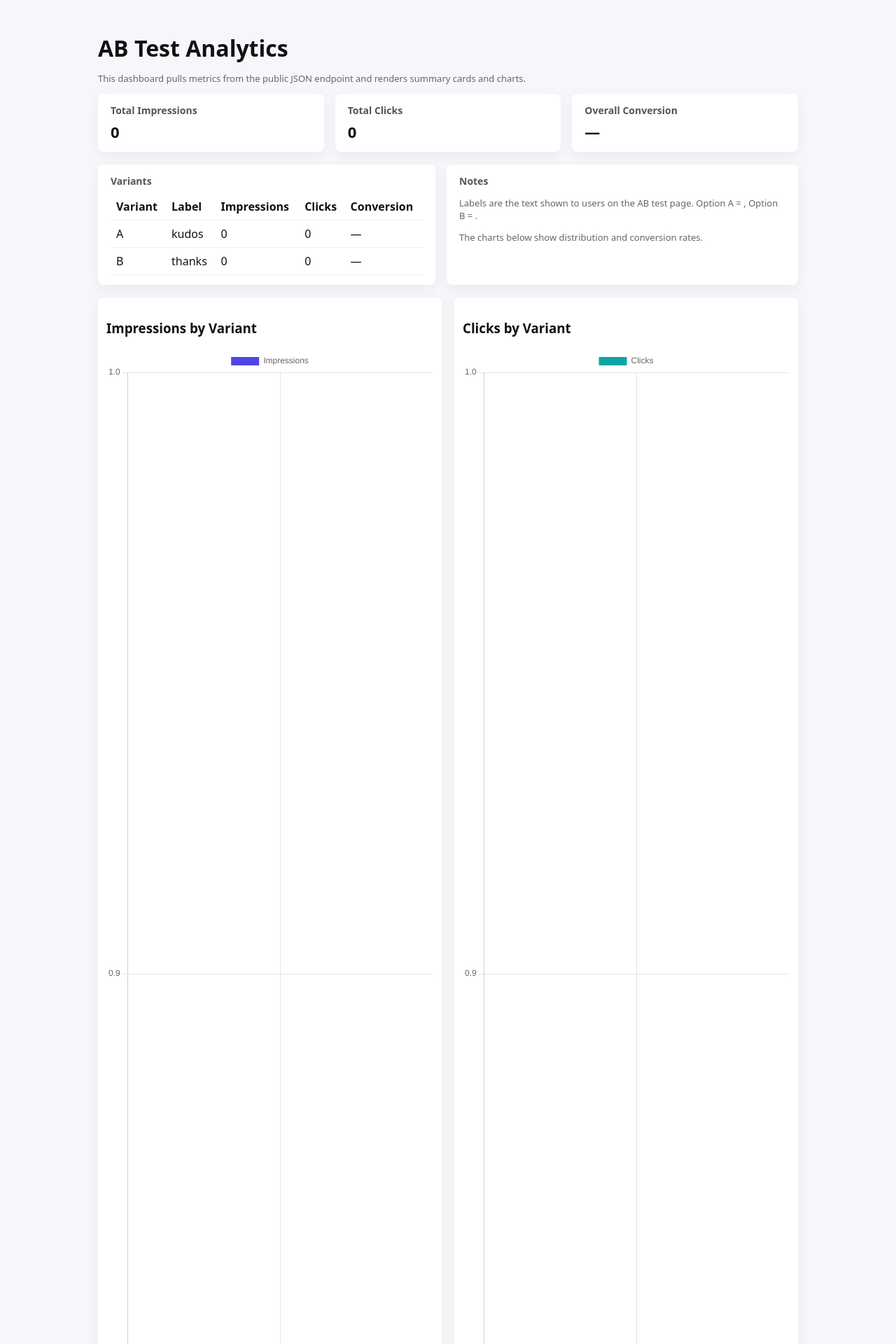
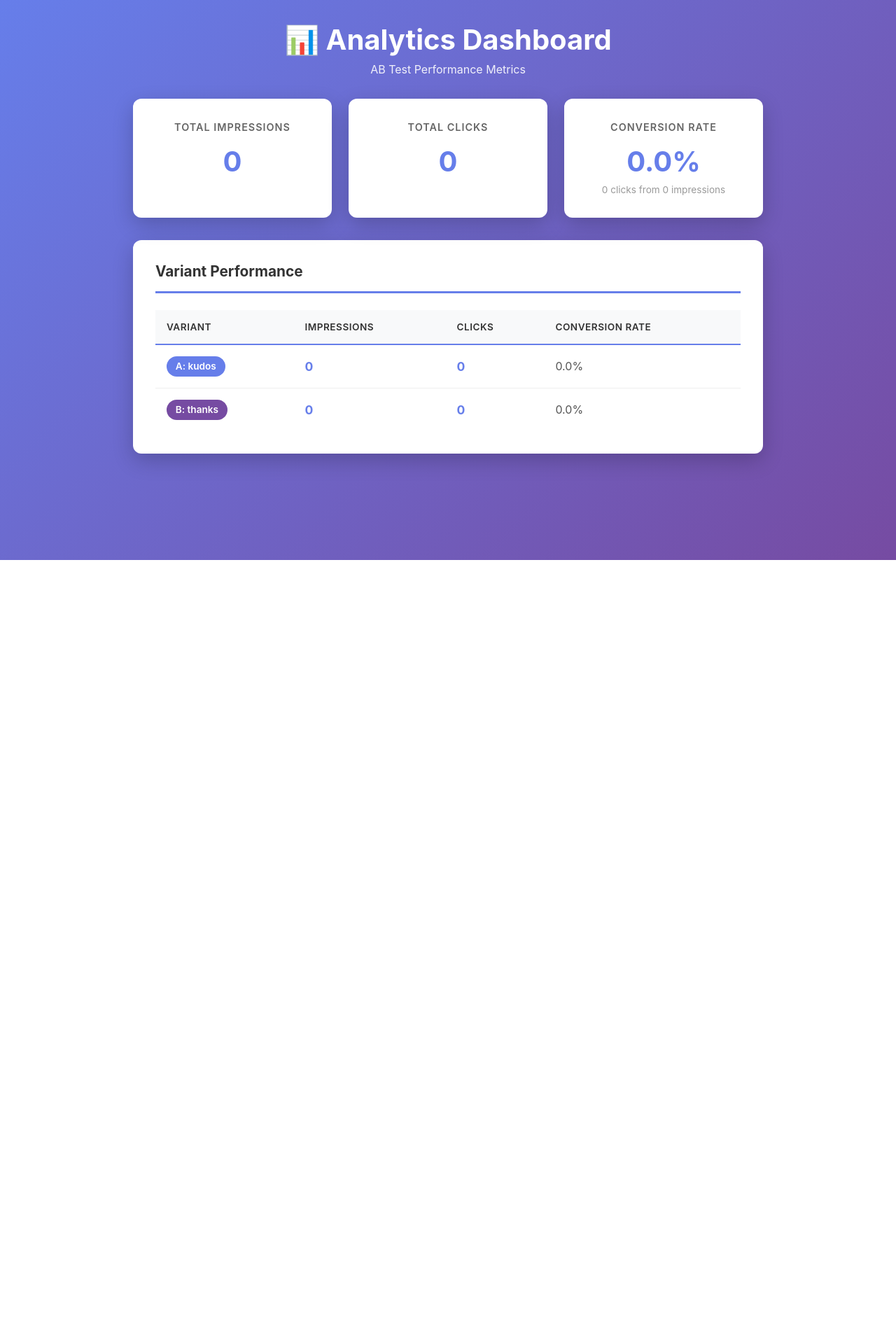
Before and after one commit to luciavinapatino/rough-frost, a Django app: template django-project/recipes/templates/analytics.html in a window 1280 px wide. Shown: the top 1920 px of the page at 70% size. After the commit the page ends 800 px from the top, so only its background shows below. Run offline with Django 4.2, Linux system fonts and the light colour scheme; the template is opened without the code that fills it, so the values that code supplies are empty.

Commit message:
lets just go with this

```diff
--- a/django-project/recipes/templates/analytics.html
+++ b/django-project/recipes/templates/analytics.html
@@ -4,85 +4,320 @@
   <meta charset="utf-8" />
   <meta name="viewport" content="width=device-width, initial-scale=1" />
   <title>Analytics Dashboard</title>
-  <link rel="preconnect" href="https://cdn.jsdelivr.net" crossorigin>
   <style>
-    body { font-family: system-ui, -apple-system, "Segoe UI", Roboto, "Helvetica Neue", Arial; padding: 18px; background:#f7f7fb; color:#111; }
-    .container { max-width: 1000px; margin: 0 auto; }
-    h1 { margin-bottom: 6px; }
-    .row { display:flex; gap:16px; flex-wrap:wrap; margin-bottom:18px; }
-    .card { background:white; border-radius:8px; padding:14px 18px; box-shadow: 0 6px 18px rgba(20,20,50,0.06); flex:1 1 200px; }
-    .card h3 { margin:0 0 6px 0; font-size:14px; color:#555; }
-    .card .value { font-size:22px; font-weight:600; }
-    .variant-list { margin-top:8px; }
-    table { width:100%; border-collapse:collapse; }
-    th, td { text-align:left; padding:8px; border-bottom:1px solid #eee; }
-    .small { font-size:13px; color:#666; }
-    .charts { display:flex; gap:18px; flex-wrap:wrap; }
-    .chart-card { background:white; padding:12px; border-radius:8px; box-shadow: 0 6px 18px rgba(20,20,50,0.06); flex:1 1 420px; }
+    * {
+      margin: 0;
+      padding: 0;
+      box-sizing: border-box;
+    }
+
+    body {
+      font-family: -apple-system, BlinkMacSystemFont, "Segoe UI", Roboto, "Helvetica Neue", Arial, sans-serif;
+      background: linear-gradient(135deg, #667eea 0%, #764ba2 100%);
+      min-height: 100vh;
+      padding: 2rem 1rem;
+    }
+
+    .container {
+      max-width: 900px;
+      margin: 0 auto;
+    }
+
+    header {
+      text-align: center;
+      color: white;
+      margin-bottom: 2rem;
+    }
+
+    h1 {
+      font-size: 2.5rem;
+      margin-bottom: 0.5rem;
+      font-weight: 700;
+    }
+
+    .subtitle {
+      font-size: 1rem;
+      opacity: 0.9;
+    }
+
+    .metrics-grid {
+      display: grid;
+      grid-template-columns: repeat(auto-fit, minmax(250px, 1fr));
+      gap: 1.5rem;
+      margin-bottom: 2rem;
+    }
+
+    .metric-card {
+      background: white;
+      border-radius: 12px;
+      padding: 2rem;
+      box-shadow: 0 10px 30px rgba(0, 0, 0, 0.2);
+      text-align: center;
+      transition: transform 0.3s ease, box-shadow 0.3s ease;
+    }
+
+    .metric-card:hover {
+      transform: translateY(-5px);
+      box-shadow: 0 15px 40px rgba(0, 0, 0, 0.3);
+    }
+
+    .metric-label {
+      color: #666;
+      font-size: 0.9rem;
+      text-transform: uppercase;
+      letter-spacing: 1px;
+      margin-bottom: 1rem;
+      font-weight: 600;
+    }
+
+    .metric-value {
+      font-size: 2.5rem;
+      font-weight: 700;
+      color: #667eea;
+      margin-bottom: 0.5rem;
+    }
+
+    .metric-subtitle {
+      font-size: 0.85rem;
+      color: #999;
+    }
+
+    .table-section {
+      background: white;
+      border-radius: 12px;
+      padding: 2rem;
+      box-shadow: 0 10px 30px rgba(0, 0, 0, 0.2);
+    }
+
+    .section-title {
+      font-size: 1.3rem;
+      font-weight: 700;
+      color: #333;
+      margin-bottom: 1.5rem;
+      border-bottom: 3px solid #667eea;
+      padding-bottom: 1rem;
+    }
+
+    table {
+      width: 100%;
+      border-collapse: collapse;
+    }
+
+    thead {
+      background: #f8f9fa;
+    }
+
+    th {
+      padding: 1rem;
+      text-align: left;
+      font-weight: 600;
+      color: #333;
+      text-transform: uppercase;
+      font-size: 0.85rem;
+      letter-spacing: 0.5px;
+      border-bottom: 2px solid #667eea;
+    }
+
+    td {
+      padding: 1rem;
+      border-bottom: 1px solid #eee;
+      color: #555;
+    }
+
+    tbody tr:hover {
+      background: #f8f9fa;
+    }
+
+    tbody tr:last-child td {
+      border-bottom: none;
+    }
+
+    .label-badge {
+      display: inline-block;
+      padding: 0.4rem 0.8rem;
+      border-radius: 20px;
+      font-size: 0.85rem;
+      font-weight: 600;
+      color: white;
+    }
+
+    .label-a {
+      background: #667eea;
+    }
+
+    .label-b {
+      background: #764ba2;
+    }
+
+    .number-large {
+      font-weight: 700;
+      color: #667eea;
+      font-size: 1.1rem;
+    }
+
+    .loading {
+      text-align: center;
+      padding: 2rem;
+      color: #999;
+    }
+
+    .error {
+      background: #fee;
+      border: 1px solid #fcc;
+      color: #c33;
+      padding: 1rem;
+      border-radius: 8px;
+      margin-bottom: 2rem;
+    }
+
+    @media (max-width: 768px) {
+      h1 {
+        font-size: 1.8rem;
+      }
+
+      .metric-value {
+        font-size: 2rem;
+      }
+
+      .table-section {
+        padding: 1.5rem;
+      }
+
+      th, td {
+        padding: 0.75rem 0.5rem;
+        font-size: 0.9rem;
+      }
+    }
   </style>
-  <!-- Chart.js CDN -->
-  <script src="https://cdn.jsdelivr.net/npm/chart.js"></script>
 </head>
 <body>
   <div class="container">
-    <h1>AB Test Analytics</h1>
-    <p class="small">This dashboard pulls metrics from the public JSON endpoint and renders summary cards and charts.</p>
+    <header>
+      <h1>📊 Analytics Dashboard</h1>
+      <p class="subtitle">AB Test Performance Metrics</p>
+    </header>
 
-    <div class="row" id="summaries">
-      <div class="card">
-        <h3>Total Impressions</h3>
-        <div class="value" id="total-impressions">—</div>
+    <div id="error" class="error" style="display:none;"></div>
+
+    <div class="metrics-grid">
+      <div class="metric-card">
+        <div class="metric-label">Total Impressions</div>
+        <div class="metric-value" id="total-impressions">—</div>
       </div>
-      <div class="card">
-        <h3>Total Clicks</h3>
-        <div class="value" id="total-clicks">—</div>
+      <div class="metric-card">
+        <div class="metric-label">Total Clicks</div>
+        <div class="metric-value" id="total-clicks">—</div>
       </div>
-      <div class="card">
-        <h3>Overall Conversion</h3>
-        <div class="value" id="conversion">—</div>
+      <div class="metric-card">
+        <div class="metric-label">Conversion Rate</div>
+        <div class="metric-value" id="conversion-rate">—</div>
+        <div class="metric-subtitle" id="conversion-subtitle"></div>
       </div>
     </div>
 
-    <div class="row">
-      <div class="card" style="flex:1 1 320px">
-        <h3>Variants</h3>
-        <div class="variant-list">
-          <table>
+    <div class="table-section">
+      <h2 class="section-title">Variant Performance</h2>
+      <table id="variants-table">
         <thead>
-              <tr><th>Variant</th><th>Label</th><th>Impressions</th><th>Clicks</th><th>Conversion</th></tr>
+          <tr>
+            <th>Variant</th>
+            <th>Impressions</th>
+            <th>Clicks</th>
+            <th>Conversion Rate</th>
+          </tr>
         </thead>
-            <tbody id="variant-rows">
-              <!-- populated by JS -->
+        <tbody id="variants-body">
+          <tr>
+            <td colspan="4" class="loading">Loading analytics data...</td>
+          </tr>
         </tbody>
       </table>
     </div>
   </div>
 
-      <div class="card" style="flex:1 1 340px">
-        <h3>Notes</h3>
-        <p class="small">Labels are the text shown to users on the AB test page. Option A = <strong>{{ variant_labels.A }}</strong>, Option B = <strong>{{ variant_labels.B }}</strong>.</p>
-        <p class="small">The charts below show distribution and conversion rates.</p>
-      </div>
-    </div>
+  <script>
+    const variantLabels = {
+      'A': 'kudos',
+      'B': 'thanks'
+    };
 
-    <div class="charts">
-      <div class="chart-card">
-        <h3>Impressions by Variant</h3>
-        <canvas id="impressionsChart" height="160"></canvas>
-      </div>
-      <div class="chart-card">
-        <h3>Clicks by Variant</h3>
-        <canvas id="clicksChart" height="160"></canvas>
-      </div>
-    </div>
+    function formatPercent(value) {
+      if (value === null || value === undefined) return '—';
+      return (value * 100).toFixed(1) + '%';
+    }
 
-  </div>
+    function getVariantLabel(variant) {
+      return variantLabels[variant] || variant;
+    }
 
-  <script>
-    window.__VARIANT_LABEL_A = "{{ variant_labels.A }}";
-    window.__VARIANT_LABEL_B = "{{ variant_labels.B }}";
-    window.ANALYTICS_URL = "/analytics/data/";
+    function getVariantBadgeClass(variant) {
+      return variant === 'A' ? 'label-a' : 'label-b';
+    }
+
+    fetch('/analytics/')
+      .then(response => {
+        if (!response.ok) throw new Error('Network response was not ok');
+        return response.json();
+      })
+      .then(data => {
+        if (data.error) {
+          document.getElementById('error').style.display = 'block';
+          document.getElementById('error').textContent = 'Error loading analytics: ' + data.error;
+          return;
+        }
+
+        const totalImpr = data.total_impressions || 0;
+        const totalClicks = data.total_clicks || 0;
+        const conversionRate = totalImpr > 0 ? totalClicks / totalImpr : 0;
+
+        // Update metric cards
+        document.getElementById('total-impressions').textContent = totalImpr.toLocaleString();
+        document.getElementById('total-clicks').textContent = totalClicks.toLocaleString();
+        document.getElementById('conversion-rate').textContent = formatPercent(conversionRate);
+        document.getElementById('conversion-subtitle').textContent = `${totalClicks} clicks from ${totalImpr} impressions`;
+
+        // Build variants table
+        const tbody = document.getElementById('variants-body');
+        tbody.innerHTML = '';
+
+        const impressionMap = {};
+        const clicksMap = {};
+
+        // Populate maps from data
+        (data.impressions_by_variant || []).forEach(item => {
+          const variant = item.variant;
+          impressionMap[variant] = item.count;
+        });
+
+        (data.clicks_by_variant || []).forEach(item => {
+          const variant = item.variant;
+          clicksMap[variant] = item.count;
+        });
+
+        // Display both variants
+        ['A', 'B'].forEach(variant => {
+          const impressions = impressionMap[variant] || 0;
+          const clicks = clicksMap[variant] || 0;
+          const convRate = impressions > 0 ? clicks / impressions : 0;
+          const label = getVariantLabel(variant);
+          const badgeClass = getVariantBadgeClass(variant);
+
+          const row = document.createElement('tr');
+          row.innerHTML = `
+            <td><span class="label-badge ${badgeClass}">${variant}: ${label}</span></td>
+            <td class="number-large">${impressions.toLocaleString()}</td>
+            <td class="number-large">${clicks.toLocaleString()}</td>
+            <td>${formatPercent(convRate)}</td>
+          `;
+          tbody.appendChild(row);
+        });
+      })
+      .catch(error => {
+        console.error('Error fetching analytics:', error);
+        document.getElementById('error').style.display = 'block';
+        document.getElementById('error').textContent = 'Failed to load analytics data. Please try again later.';
+        document.getElementById('variants-body').innerHTML = '<tr><td colspan="4" class="error">Failed to load data</td></tr>';
+      });
   </script>
-  <script src="{% static 'recipes/js/analytics.js' %}"></script>
 </body>
 </html>
--- a/django-project/recipes/urls.py
+++ b/django-project/recipes/urls.py
@@ -24,6 +24,5 @@ urlpatterns = [
     # One-click autologin token endpoint for easy access to admin (set token via ADMIN_AUTOLOGIN_TOKEN)
     path('autologin/<str:token>/', views.autologin, name='autologin'),
     # Public analytics endpoint (no login required)
-    path('analytics/data/', views.analytics_data, name='analytics_data'),
     path('analytics/', views.analytics_view, name='analytics'),
 ]
--- a/django-project/recipes/views.py
+++ b/django-project/recipes/views.py
@@ -484,7 +484,7 @@ def autologin(request, token):
     return redirect('/admin/')
 
 
-def analytics_data(request):
+def analytics_view(request):
     """
     Public analytics endpoint returning simple AB-test metrics as JSON.
 
@@ -508,28 +508,30 @@ def analytics_data(request):
             .order_by('-count')
         )
 
+        # Variant label mapping
+        variant_labels = {'A': 'kudos', 'B': 'thanks'}
+
         data = {
             'total_impressions': total_impressions,
             'total_clicks': total_clicks,
-            'impressions_by_variant': list(impressions_by_variant),
-            'clicks_by_variant': list(clicks_by_variant),
+            'impressions_by_variant': [
+                {
+                    'variant': item['variant'],
+                    'label': variant_labels.get(item['variant'], item['variant']),
+                    'count': item['count']
+                }
+                for item in impressions_by_variant
+            ],
+            'clicks_by_variant': [
+                {
+                    'variant': item['variant'],
+                    'label': variant_labels.get(item['variant'], item['variant']),
+                    'count': item['count']
+                }
+                for item in clicks_by_variant
+            ],
         }
     except Exception as e:
         data = {'error': str(e)}
 
     return JsonResponse(data)
-
-
-def analytics_view(request):
-    """
-    Render an HTML dashboard that fetches the JSON analytics endpoint
-    and displays a nicer layout and charts. The actual analytics data
-    continues to be served by `analytics_data` as JSON; this view simply
-    renders the dashboard page which queries that endpoint via JavaScript.
-    """
-    # Variant label mapping used on the AB test page
-    variant_labels = {'A': 'kudos', 'B': 'thanks'}
-
-    return render(request, 'analytics.html', {
-        'variant_labels': variant_labels,
-    })
```
Lines whose indentation alone changed are shown as unchanged.
